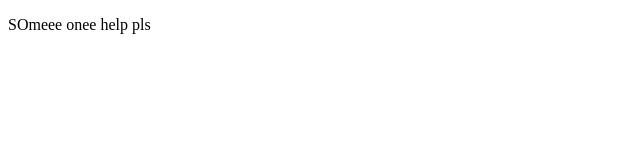
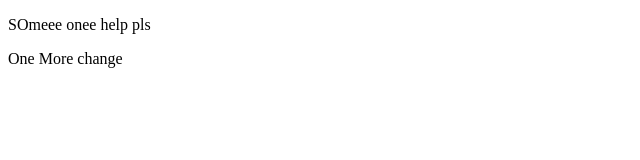
Before and after one commit to Alexeyheyhey/gittest3, a plain HTML site: page index.html in a window 1280 px wide. Shown: the whole page, without its empty margins (0-640 px from the left). Drawn offline with Linux system fonts and the light colour scheme.

Commit message:
comment in vim

```diff
--- a/index.html
+++ b/index.html
@@ -6,5 +6,6 @@
 </head>
 <body>
 	<p> SOmeee onee help pls</p>
+	<a> One More change </a>
 </body>
 </html>
```
